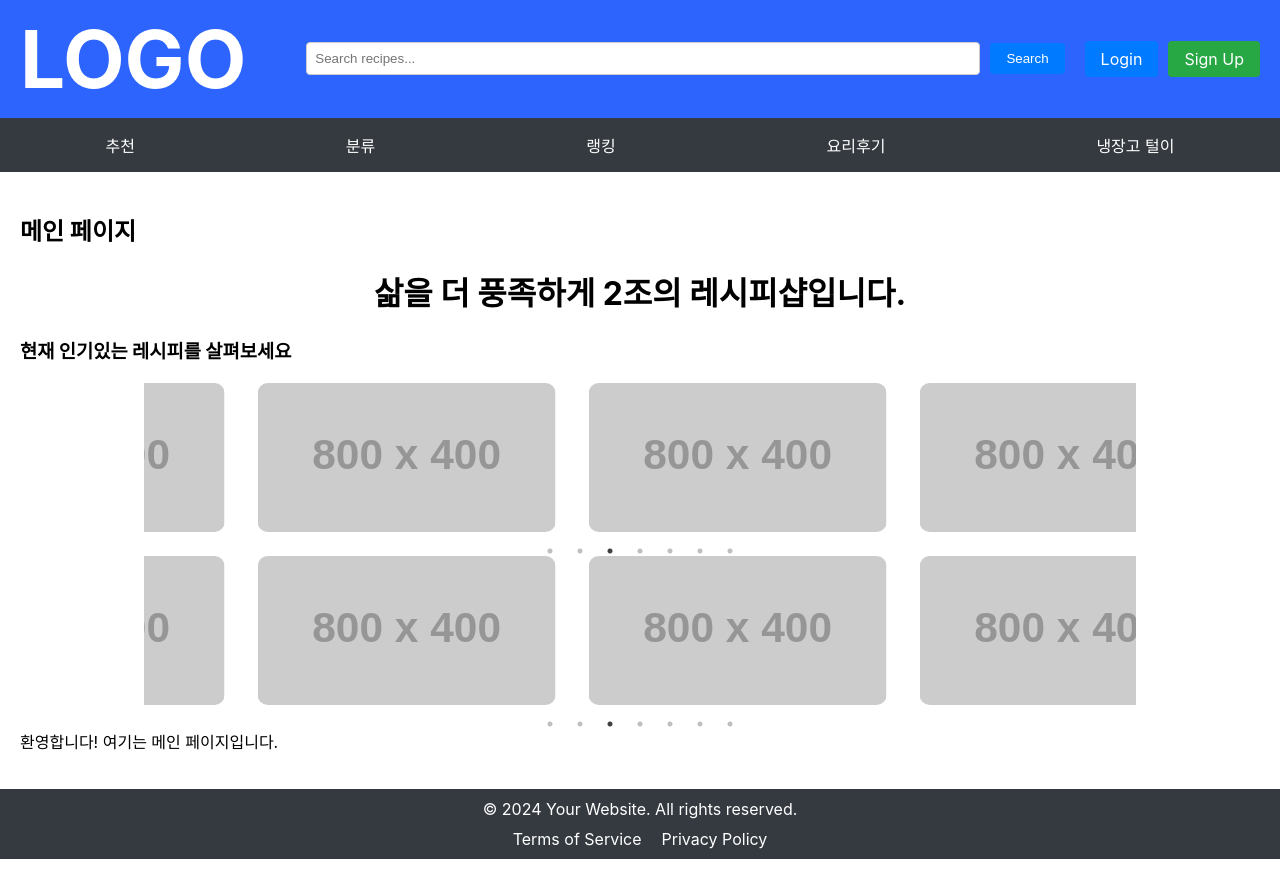
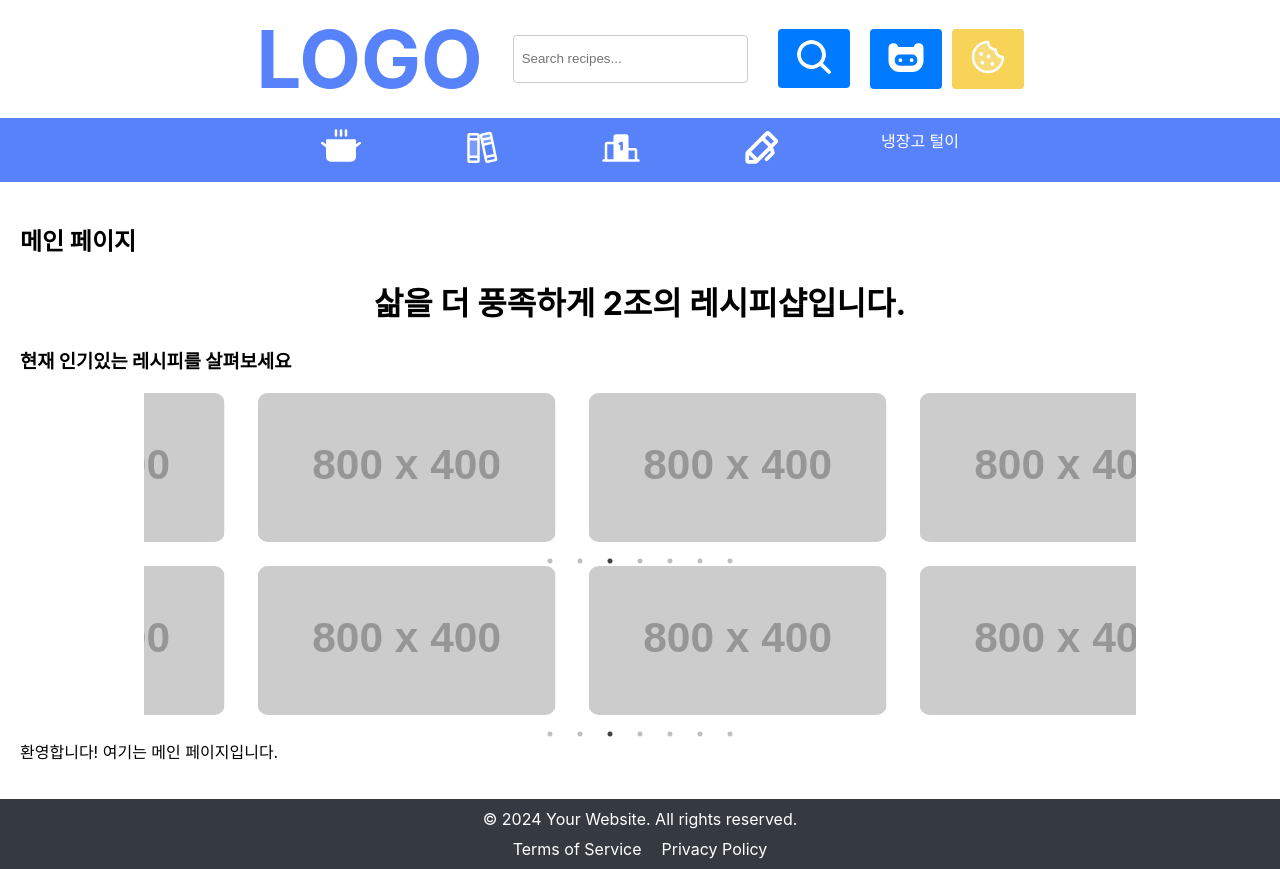
Before and after one commit to song9022/project-recipe, a React (Create React App) app in the folder recipe-app/: page / in a window 1280 px wide. Built offline with nearby package versions, Linux system fonts and the light colour scheme.

Commit message:
네비바css수정

```diff
--- a/recipe-app/src/components/Navbar.js
+++ b/recipe-app/src/components/Navbar.js
@@ -11,6 +11,7 @@ import {
   NavList,
   NavItem
 } from '../styles/Navbar';
+import { PiCookingPotFill, PiBooksDuotone, PiRankingFill, PiPenBold, PiMagnifyingGlassBold, PiFinnTheHumanFill, PiCookieDuotone } from "react-icons/pi";
 
 const Navbar = ({ setSearchQuery, isLoggedIn, setIsLoggedIn }) => {
   const [input, setInput] = useState('');
@@ -44,7 +45,7 @@ const Navbar = ({ setSearchQuery, isLoggedIn, setIsLoggedIn }) => {
           onChange={handleSearchChange}
           onKeyDown={handleSearchSubmit}
         />
-        <SearchButton onClick={handleSearchSubmit}>Search</SearchButton>
+        <SearchButton onClick={handleSearchSubmit}><PiMagnifyingGlassBold size={40} /></SearchButton>
         <AuthButtons>
           {isLoggedIn ? (
             <>
@@ -55,8 +56,8 @@ const Navbar = ({ setSearchQuery, isLoggedIn, setIsLoggedIn }) => {
             </>
           ) : (
             <>
-              <NavButton to="/login" className='login-button'>Login</NavButton>
-              <NavButton to="/signup" className='signup-button'>Sign Up</NavButton>
+              <NavButton to="/login" className='login-button'><PiFinnTheHumanFill size={40} /></NavButton>
+              <NavButton to="/signup" className='signup-button'><PiCookieDuotone size={40} /></NavButton>
             </>
           )}
         </AuthButtons>
@@ -64,16 +65,16 @@ const Navbar = ({ setSearchQuery, isLoggedIn, setIsLoggedIn }) => {
       <BottomNav>
         <NavList>
           <NavItem>
-            <Link to="/recommend">추천</Link>
+            <Link to="/recommend"><PiCookingPotFill size={40} /></Link>
           </NavItem>
           <NavItem>
-            <Link to="/category">분류</Link>
+            <Link to="/category"><PiBooksDuotone size={40} /></Link>
           </NavItem>
           <NavItem>
-            <Link to="/ranking">랭킹</Link>
+            <Link to="/ranking"><PiRankingFill size={40} /></Link>
           </NavItem>
           <NavItem>
-            <Link to="/review">요리후기</Link>
+            <Link to="/review"><PiPenBold size={40} /></Link>
           </NavItem>
           <NavItem>
             <Link to="/fridge">냉장고 털이</Link>
--- a/recipe-app/src/styles/Navbar.js
+++ b/recipe-app/src/styles/Navbar.js
@@ -4,17 +4,19 @@ import { Link } from 'react-router-dom';
 export const NavbarContainer = styled.div`
   display: flex;
   align-items: center;
+  justify-content: center; /* 중앙 정렬 */
   padding: 10px 20px;
-  background-color: #2E64FE;
-  border-bottom: 1px solid #2E64FE;
+  background-color: #fff;
+  border-bottom: 1px solid #fff;
+  gap: 10px; /* 요소 사이의 간격 조절 */
 `;
 
 export const Logo = styled(Link)`
   font-size: 80px;
   font-weight: bold;
   text-decoration: none;
-  color: white;
-  margin-right: 50px;
+  color: #5882FA;
+  margin-right: 10px; /* 간격을 줄임 */
 
   &:hover {
     text-decoration: none;
@@ -23,11 +25,12 @@ export const Logo = styled(Link)`
 `;
 
 export const SearchBar = styled.input`
-  flex: 1;
-  margin: 0 10px;
+  width: 17.5%; /* 서치바의 길이를 줄임 */
+  min-height: 30px;
   padding: 8px;
   border: 1px solid #ccc;
   border-radius: 4px;
+  margin: 0 10px; /* 요소 사이의 간격 조절 */
 `;
 
 export const SearchButton = styled.button`
@@ -37,7 +40,7 @@ export const SearchButton = styled.button`
   background-color: #007bff;
   color: white;
   cursor: pointer;
-  margin-right: 20px;
+  margin-left: 10px; /* 서치바와의 간격 조절 */
 
   &:hover {
     background-color: #0056b3;
@@ -46,8 +49,9 @@ export const SearchButton = styled.button`
 
 export const AuthButtons = styled.div`
   display: flex;
-  gap: 10px;
+  gap: 10px; /* 요소 사이의 간격 조절 */
   justify-content: flex-end;
+  margin-left: 10px; /* 간격을 줄임 */
 `;
 
 export const NavButton = styled(Link)`
@@ -63,7 +67,7 @@ export const NavButton = styled(Link)`
   }
 
   &.signup-button {
-    background-color: #28a745;
+    background-color: #F7D358;
   }
 
   &.mypage-button {
@@ -76,17 +80,21 @@ export const NavButton = styled(Link)`
 `;
 
 export const BottomNav = styled.div`
-  background-color: #343a40;
+  background-color: #5882FA;
   padding: 10px 0;
 `;
 
 export const NavList = styled.ul`
   display: flex;
-  justify-content: space-around;
+  justify-content: center;
   list-style: none;
   margin: 0;
   padding: 0;
   color: white;
+
+  & > li {
+    margin: 0 50px; /* 항목 사이의 간격을 조절 */
+  }
 `;
 
 export const NavItem = styled.li`
```
